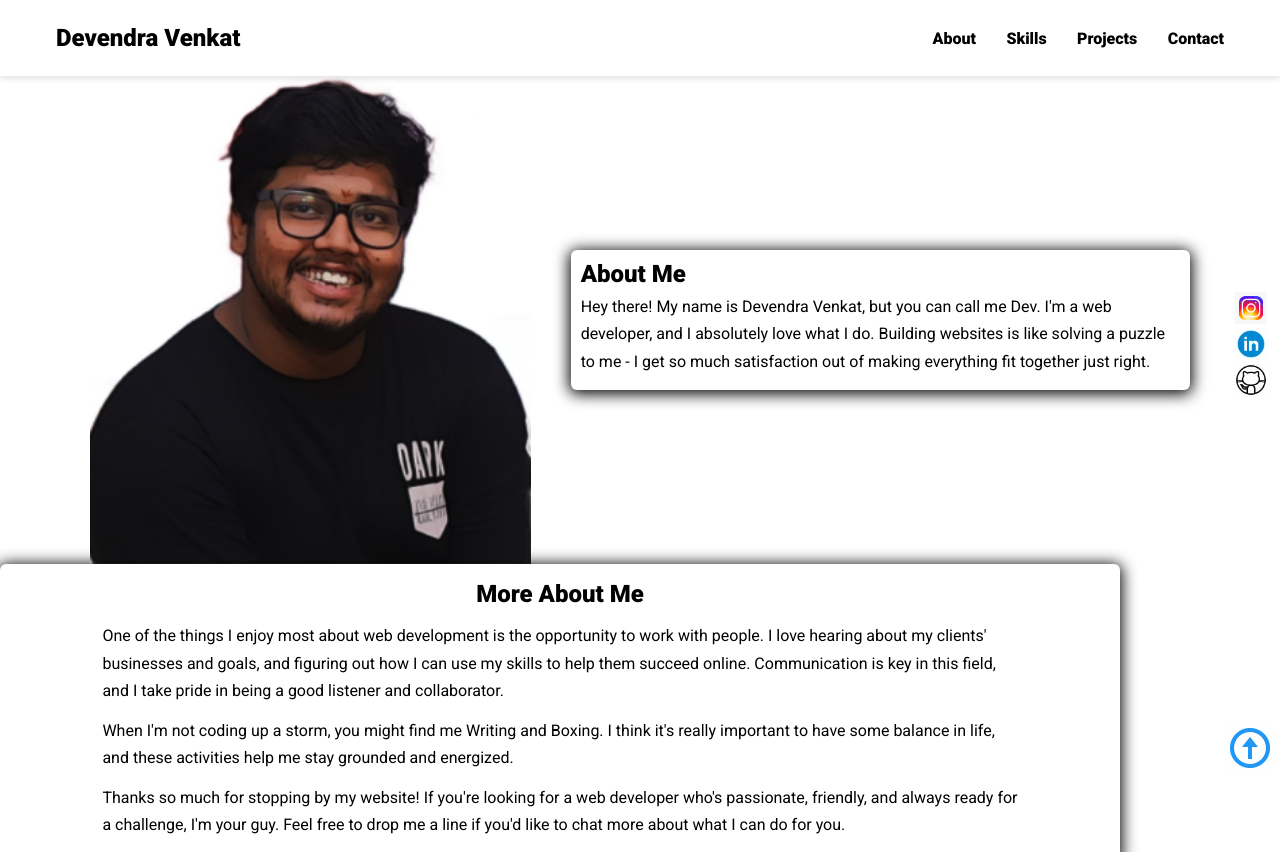
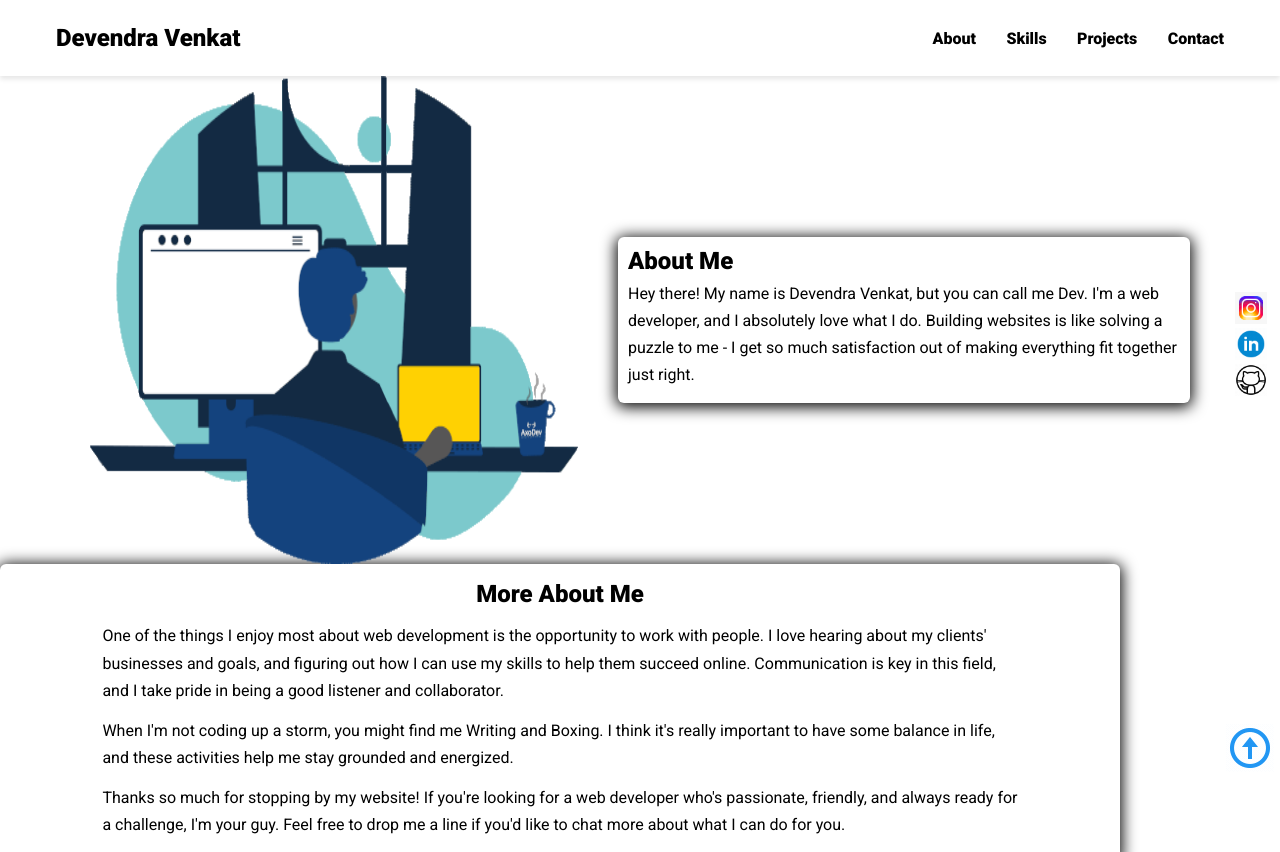
Before and after one commit to devendravenkatm/devendravenkatm.github.io, a plain HTML site: page index.html in a window 1280 px wide. Shown: the top 852 px of the page. Drawn offline with nearby package versions, Linux system fonts and the light colour scheme.

Commit message:
Update index.html

```diff
--- a/index.html
+++ b/index.html
@@ -47,7 +47,7 @@
     <!-- Hero Section -->
     <section class="hero" id="about">
         <img
-          src="assets/images/me.png"
+          src="assets/images/develop-web.gif"
           alt="Devendra-Venkat"
           loading="lazy"
           class="hero-img"
```
